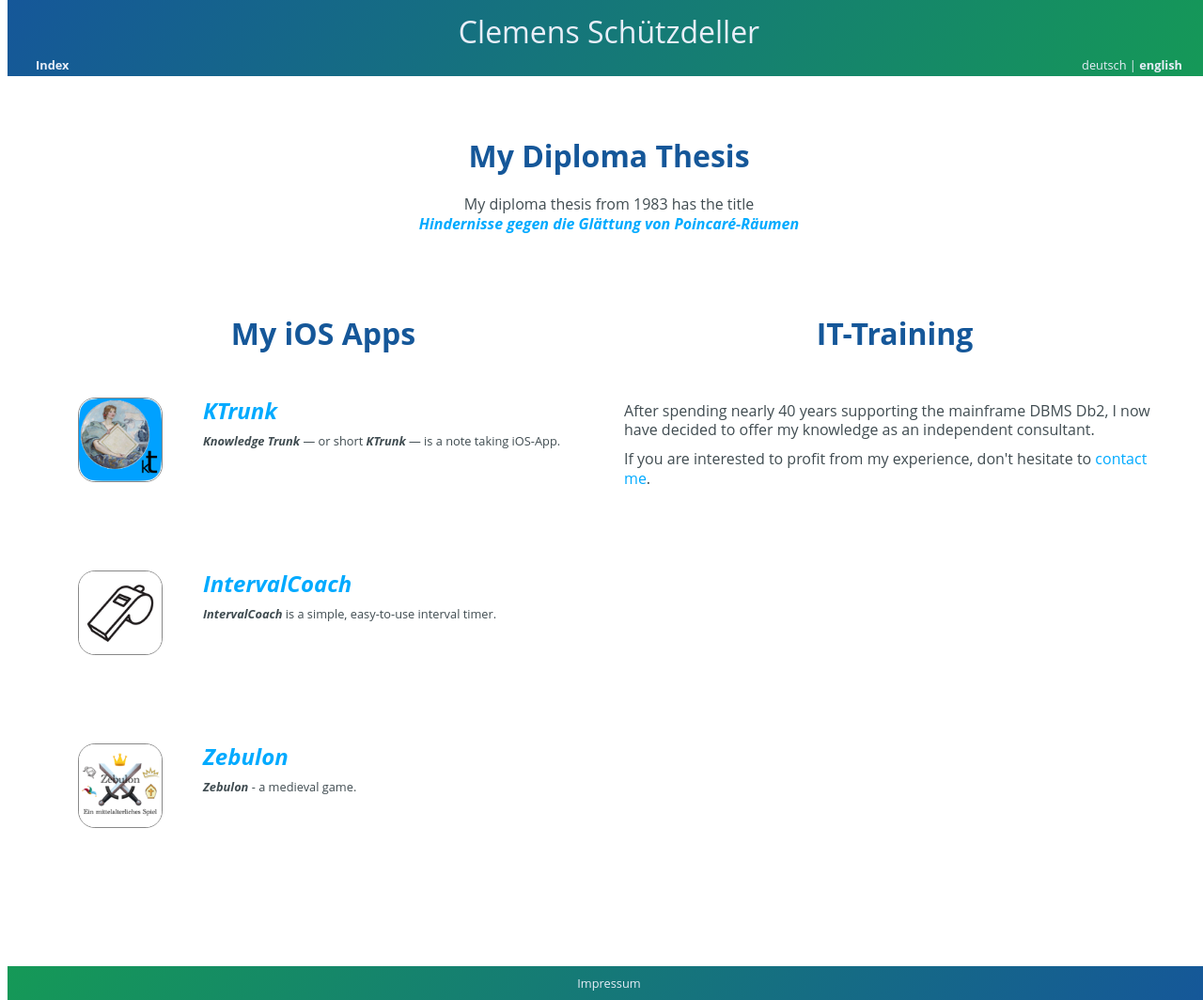
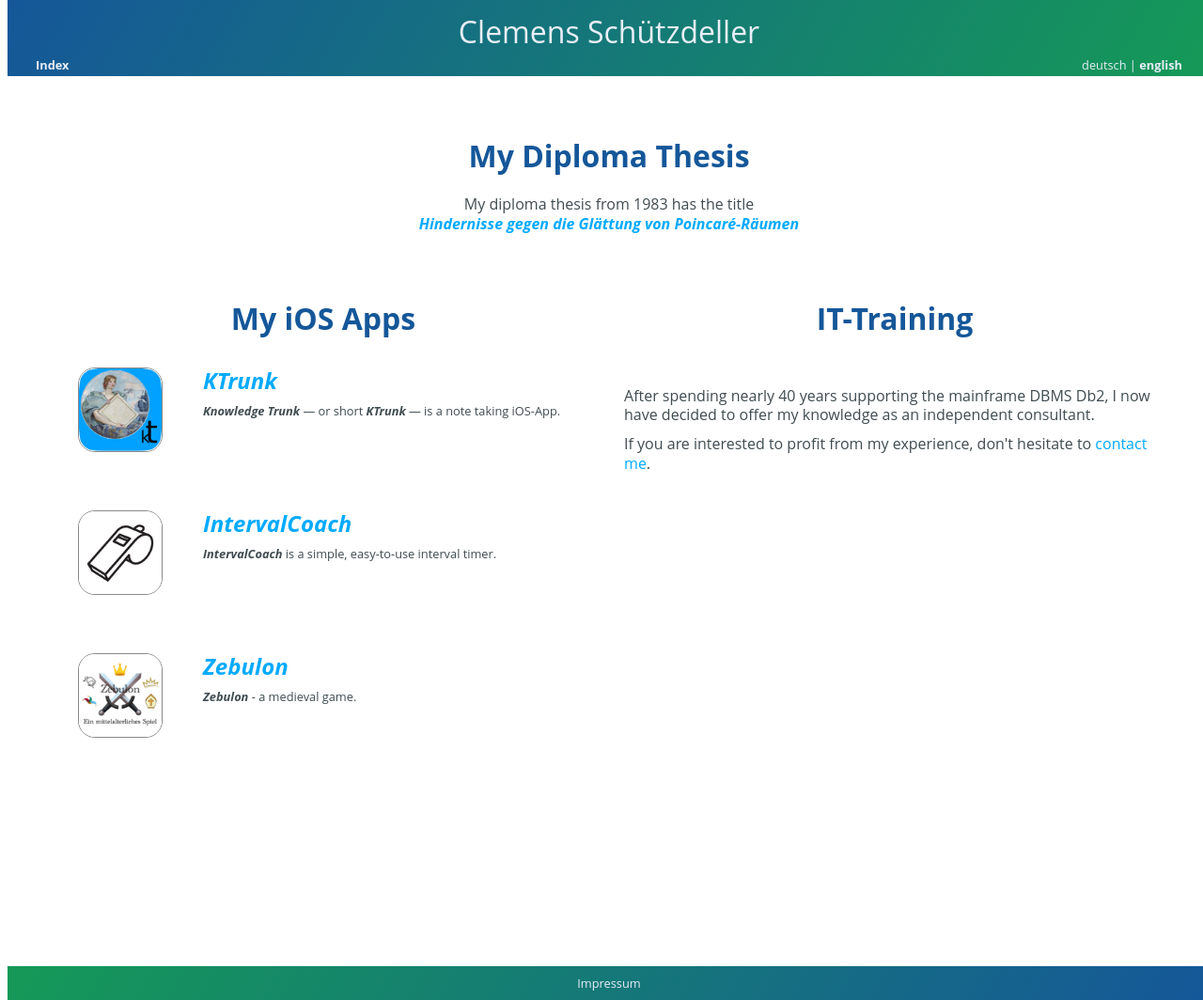
Before and after one commit to cs-LA/home, a Jekyll site: the page built from README.md, in a window 1280 px wide. Shown: the whole page at 94% size. Built offline with Jekyll 4.4.1, drawn with Linux system fonts in a browser that asks for light colours; our own code applies the rules of GitHub Pages for plain Markdown files.

Commit message:
Update default.html

```diff
--- a/_layouts/default.html
+++ b/_layouts/default.html
@@ -21,8 +21,8 @@
       }
 
       .columns {
-        margin-top: 1em;
-        margin-bottom: 1em;
+        margin-top: 0em;
+        margin-bottom: 0em;
       }
       /* Clear floats after the columns */
       .columns:after {
```
